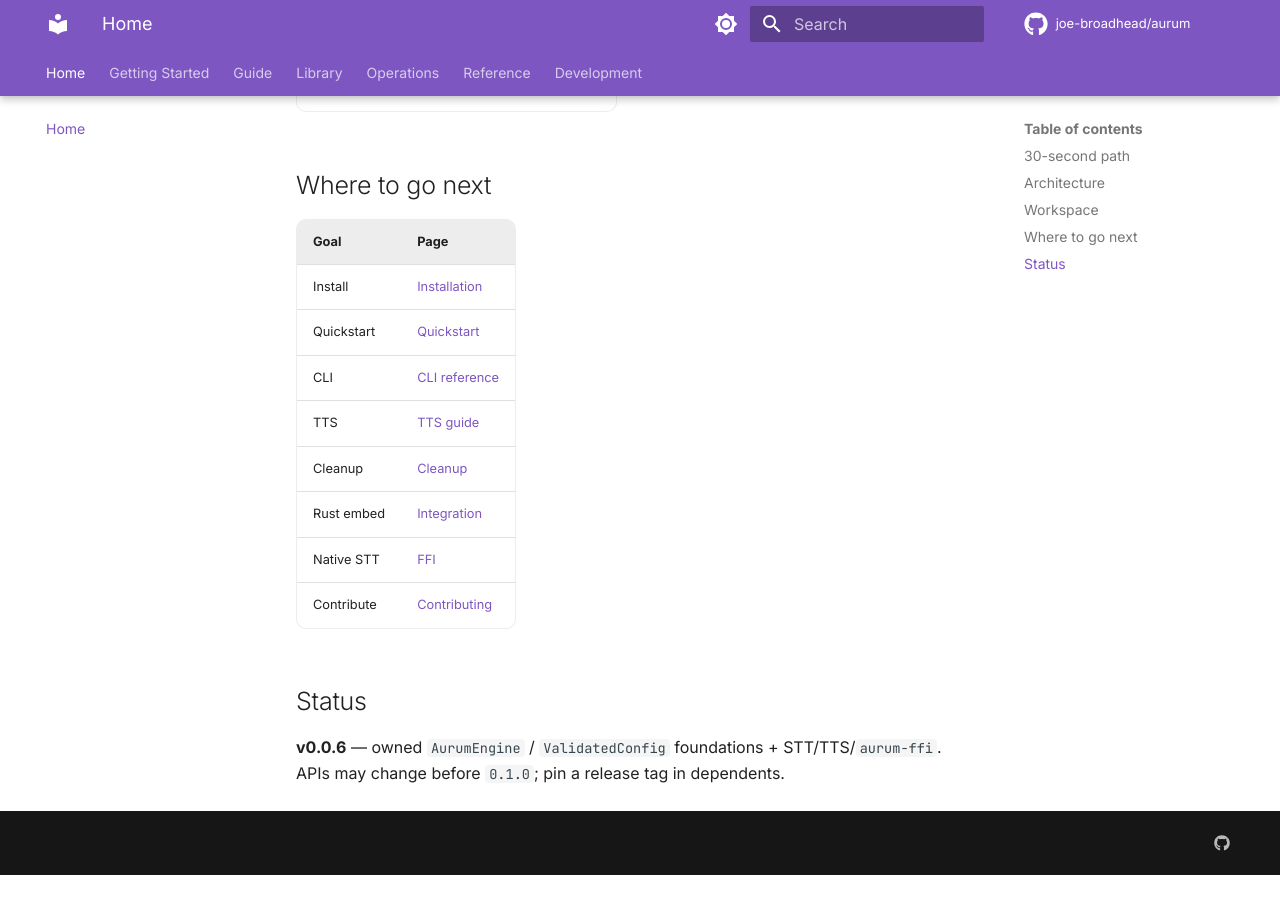
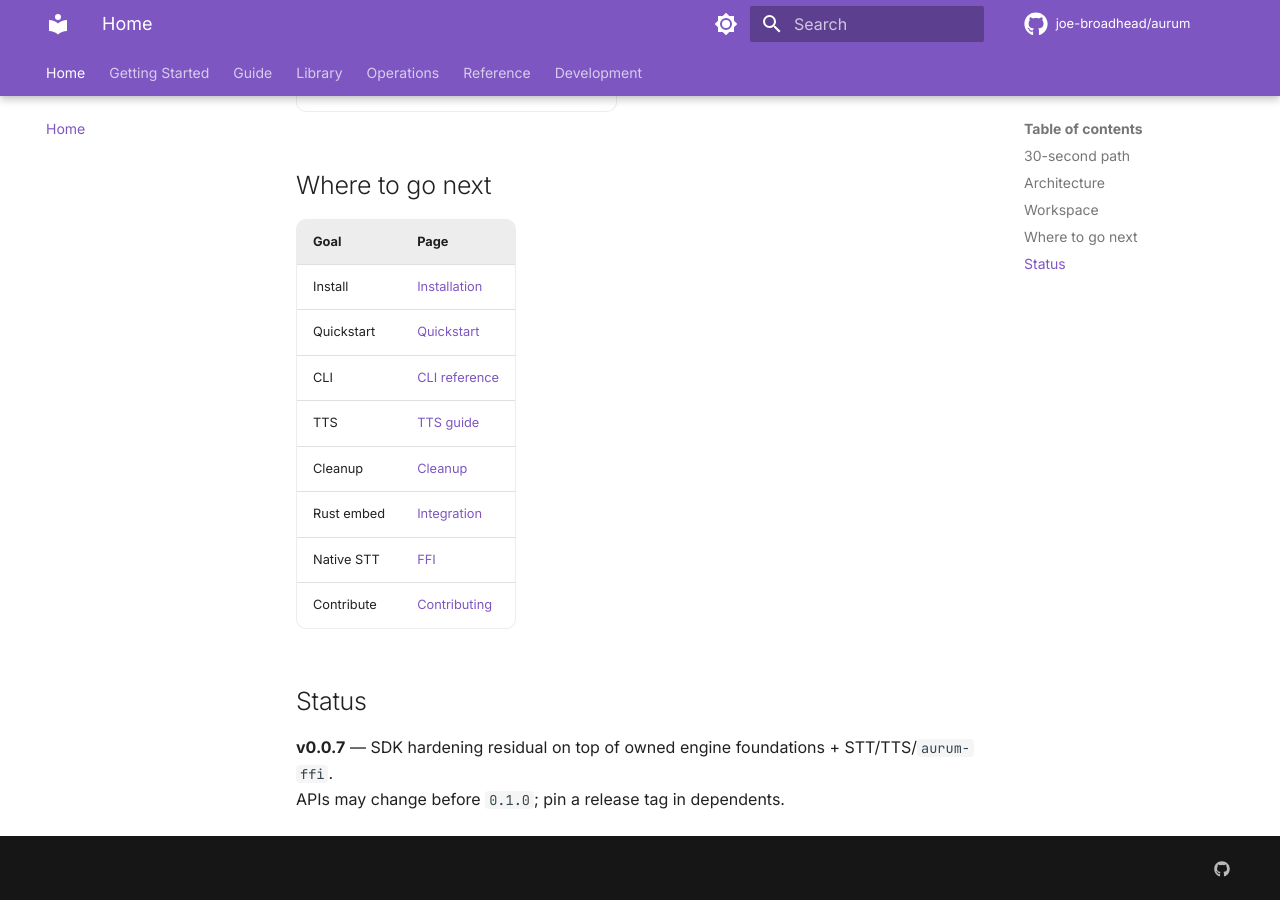
Before and after one commit to joe-broadhead/aurum, an MkDocs documentation site: the page built from docs/index.md, in a window 1280 px wide and 900 px high, scrolled down 2689 px. Built offline with MkDocs 1.6.1 and Material for MkDocs 9.7.7, drawn with Linux system fonts in a browser that asks for light colours; comment, search, counter and statistics services are not loaded; before the commit the page ends 3564 px from its top, so only the background shows below that.

Commit message:
chore(release): prepare v0.0.7 SDK hardening residual cut
Bump VERSION/workspace to 0.0.7 and date SecretString / ValidatedConfig CLI
and try_* result-builder changelog section for the release tag.

```diff
--- a/Cargo.toml
+++ b/Cargo.toml
@@ -8,7 +8,7 @@
 default-members = ["crates/aurum"]
 
 [workspace.package]
-version = "0.0.6"
+version = "0.0.7"
 edition = "2021"
 license = "MIT"
 authors = ["Joe Broadhead"]
@@ -20,7 +20,7 @@
 
 [workspace.dependencies]
 # default-features = false so dependents can opt out of TTS/ORT (JOE-1647 native examples).
-aurum-core = { path = "crates/aurum-core", version = "0.0.6", default-features = false }
+aurum-core = { path = "crates/aurum-core", version = "0.0.7", default-features = false }
 async-trait = "0.1"
 base64 = "0.22"
 clap = { version = "4", features = ["derive", "env"] }
--- a/docs/index.md
+++ b/docs/index.md
@@ -71,5 +71,5 @@
 
 ## Status
 
-**v0.0.6** — owned `AurumEngine` / `ValidatedConfig` foundations + STT/TTS/`aurum-ffi`.
+**v0.0.7** — SDK hardening residual on top of owned engine foundations + STT/TTS/`aurum-ffi`.
 APIs may change before `0.1.0`; pin a release tag in dependents.
```
Also changed, not shown: CHANGELOG.md (+9 -1 lines), README.md (+2 -2 lines), crates/aurum-core/README.md (+2 -2 lines), crates/aurum-ffi/README.md (+1 -1 lines), docs/library/overview.md (+4 -4 lines), 2 other files.
